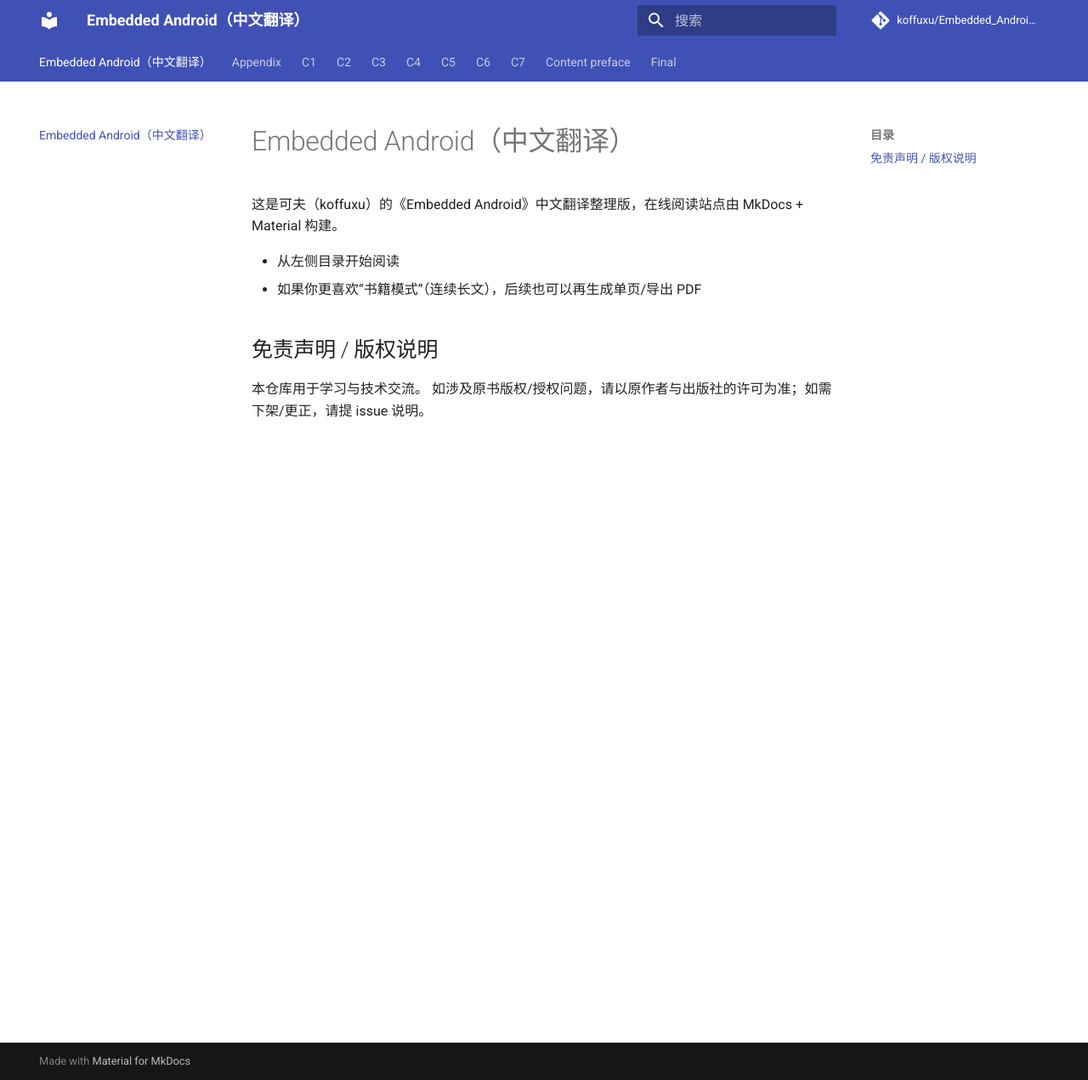
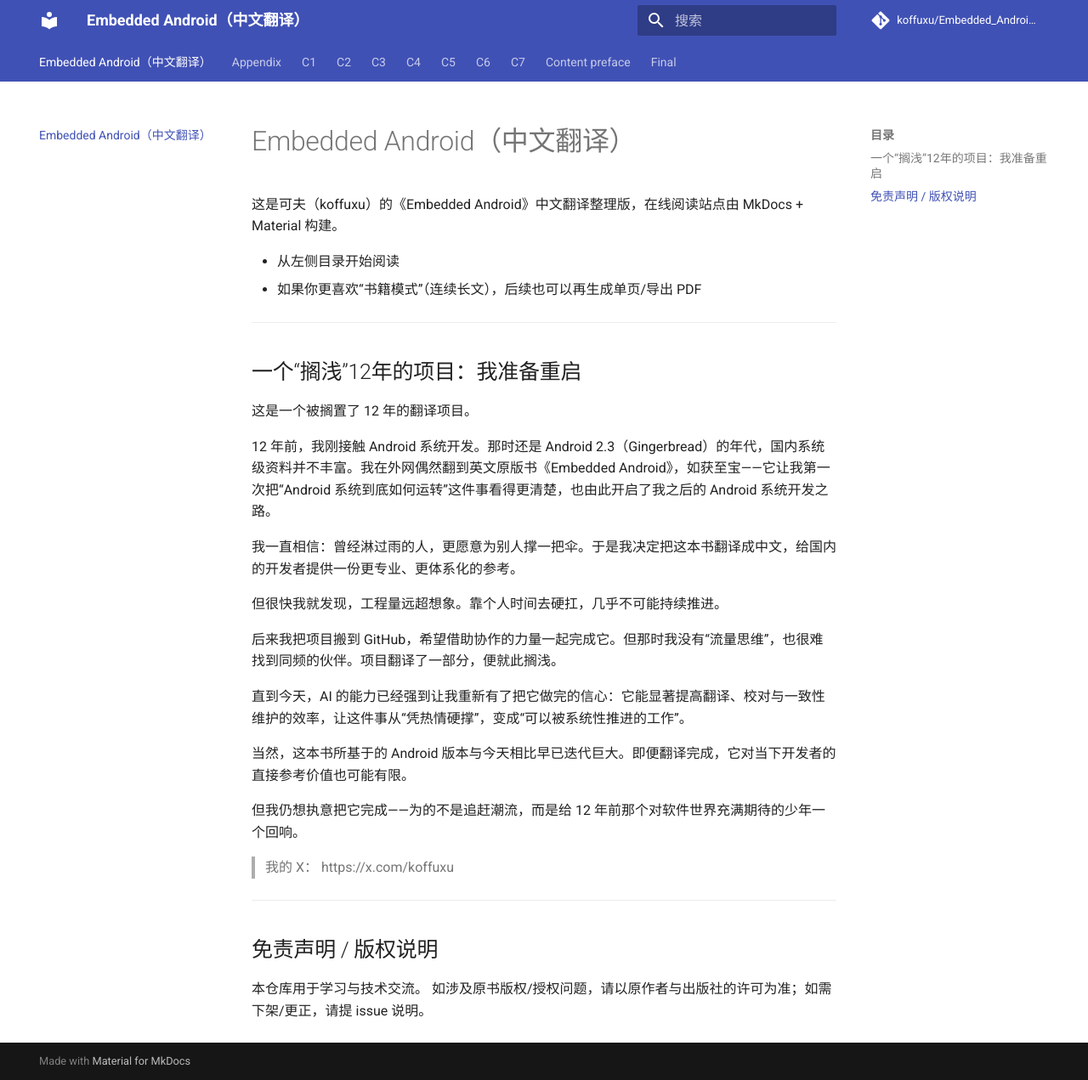
Before and after one commit to koffuxu/Embedded_Android_in_Chinese, an MkDocs documentation site: the page built from output/index.md, in a window 1280 px wide and 1271 px high. Shown: the whole window at 85% size. Built offline with MkDocs 1.6.1 and Material for MkDocs 9.7.7, drawn with Linux system fonts in a browser that asks for light colours; comment, search, counter and statistics services are not loaded.

Commit message:
docs: add author story to homepage

```diff
--- a/output/index.md
+++ b/output/index.md
@@ -5,6 +5,30 @@
 - 从左侧目录开始阅读
 - 如果你更喜欢“书籍模式”（连续长文），后续也可以再生成单页/导出 PDF
 
+---
+
+## 一个“搁浅”12年的项目：我准备重启
+
+这是一个被搁置了 12 年的翻译项目。
+
+12 年前，我刚接触 Android 系统开发。那时还是 Android 2.3（Gingerbread）的年代，国内系统级资料并不丰富。我在外网偶然翻到英文原版书《Embedded Android》，如获至宝——它让我第一次把“Android 系统到底如何运转”这件事看得更清楚，也由此开启了我之后的 Android 系统开发之路。
+
+我一直相信：曾经淋过雨的人，更愿意为别人撑一把伞。于是我决定把这本书翻译成中文，给国内的开发者提供一份更专业、更体系化的参考。
+
+但很快我就发现，工程量远超想象。靠个人时间去硬扛，几乎不可能持续推进。
+
+后来我把项目搬到 GitHub，希望借助协作的力量一起完成它。但那时我没有“流量思维”，也很难找到同频的伙伴。项目翻译了一部分，便就此搁浅。
+
+直到今天，AI 的能力已经强到让我重新有了把它做完的信心：它能显著提高翻译、校对与一致性维护的效率，让这件事从“凭热情硬撑”，变成“可以被系统性推进的工作”。
+
+当然，这本书所基于的 Android 版本与今天相比早已迭代巨大。即便翻译完成，它对当下开发者的直接参考价值也可能有限。
+
+但我仍想执意把它完成——为的不是追赶潮流，而是给 12 年前那个对软件世界充满期待的少年一个回响。
+
+> 我的 X： https://x.com/koffuxu
+
+---
+
 ## 免责声明 / 版权说明
 
 本仓库用于学习与技术交流。
```
